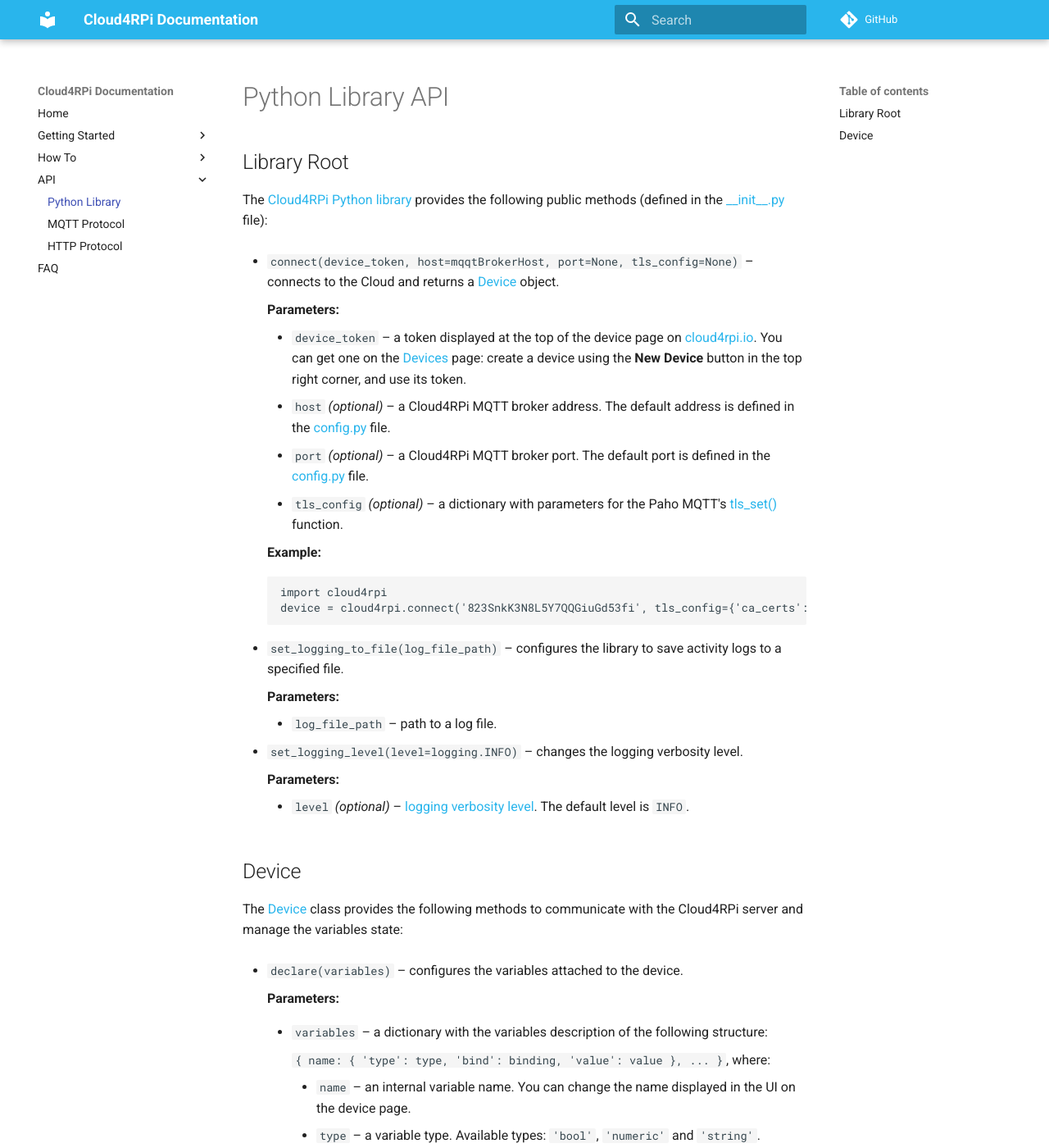
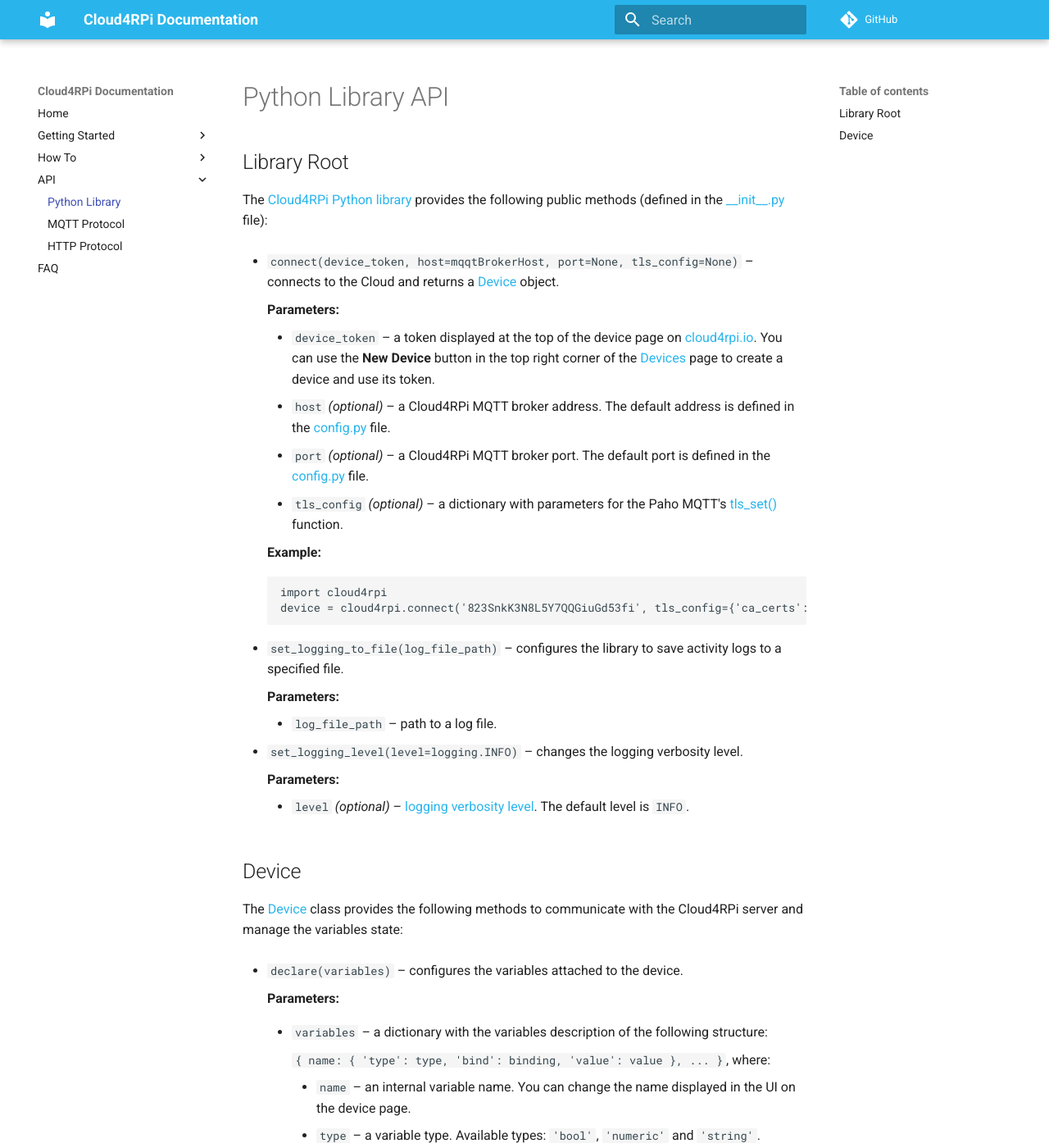
Before and after one commit to cloud4rpi/docs, an MkDocs documentation site: the page built from docs/api/python.md, in a window 1280 px wide and 1400 px high. Shown: the whole window at 82% size. Built offline with MkDocs 1.6.1 and Material for MkDocs 9.7.7, drawn with Linux system fonts in a browser that asks for light colours; comment, search, counter and statistics services are not loaded; old or Windows-style settings are respelled for this version of MkDocs; some of the changed text lies outside the part shown.

Commit message:
Update python.md

```diff
--- a/docs/api/python.md
+++ b/docs/api/python.md
@@ -9,7 +9,7 @@
 
     **Parameters:**
 
-    * `device_token` &ndash; a token displayed at the top of the device page on [cloud4rpi.io](https://cloud4rpi.io/devices). You can get one on the [Devices](https://cloud4rpi.io/devices) page: create a device using the **New Device** button in the top right corner, and use its token.
+    * `device_token` &ndash; a token displayed at the top of the device page on [cloud4rpi.io](https://cloud4rpi.io/devices). You can use the **New Device** button in the top right corner of the [Devices](https://cloud4rpi.io/devices) page to create a device and use its token.
     * `host` *(optional)* &ndash; a Cloud4RPi MQTT broker address. The default address is defined in the [config.py](https://github.com/cloud4rpi/cloud4rpi/blob/master/cloud4rpi/config.py) file.
     * `port` *(optional)* &ndash; a Cloud4RPi MQTT broker port. The default port is defined in the [config.py](https://github.com/cloud4rpi/cloud4rpi/blob/master/cloud4rpi/config.py) file.
     * `tls_config` *(optional)* &ndash; a dictionary with parameters for the Paho MQTT's [tls_set()](https://github.com/eclipse/paho.mqtt.python#tls_set) function.
```
Also changed, not shown: other parts of docs/api/python.md (+2 -2 lines).
